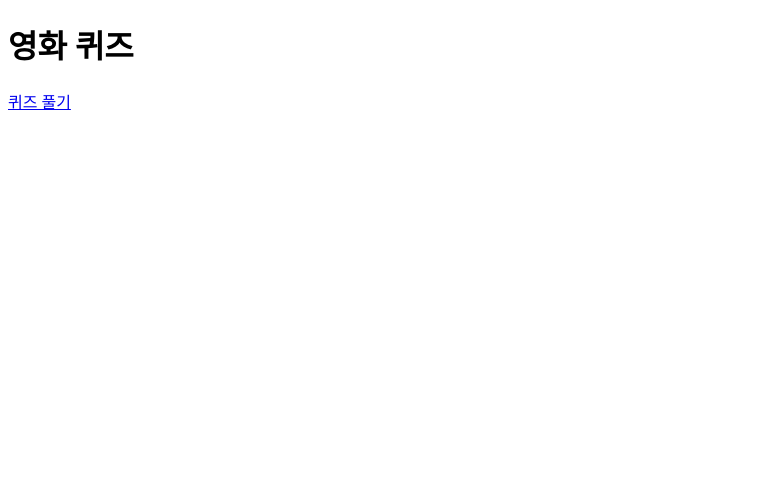
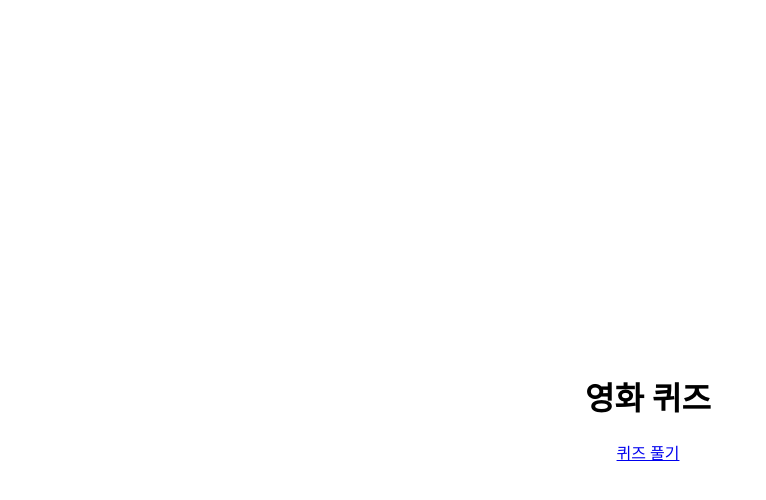
Before and after one commit to yb9255/classting-assignment, a React (Create React App) app: page / in a window 1280 px wide. Shown: the top 500 px of the page, without its empty margins (0-766 px from the left). Built offline with nearby package versions, Linux system fonts and the light colour scheme.

Commit message:
<feature> add navbar following by solving  Navbar test

```diff
--- a/src/App.tsx
+++ b/src/App.tsx
@@ -3,9 +3,15 @@
 import QuestionPage from './pages/QuestionPage';
 import QuestionsResultPage from './pages/QuestionsResultPage';
 import WrongAnsweredQuestionsPage from './pages/WrongAnsweredQuestionsPage';
+import Layout from './components/Layout';
+import { useLocation } from 'react-router-dom';
 
 function App() {
+  const { pathname } = useLocation();
+  const layoutType = pathname === '/' ? 'main' : 'default';
+
   return (
+    <Layout layoutType={layoutType}>
       <Routes>
         <Route path="/" element={<MainPage />} />
         <Route path="/questions" element={<QuestionPage />} />
@@ -16,6 +22,7 @@
         />
         <Route path="*" element={<Navigate to="/" replace />} />
       </Routes>
+    </Layout>
   );
 }
 
--- /dev/null
+++ b/src/components/NavBar.tsx
@@ -0,0 +1,18 @@
+import { Link } from 'react-router-dom';
+import { styled } from 'styled-components';
+
+function NavBar() {
+  return (
+    <NavBarContainer>
+      <Link to="/">홈</Link>
+      <Link to="/wrong-answered-questions">오답 노트</Link>
+    </NavBarContainer>
+  );
+}
+
+const NavBarContainer = styled.nav`
+  display: flex;
+  gap: 20px;
+`;
+
+export default NavBar;
```
Lines whose indentation alone changed are shown as unchanged.
